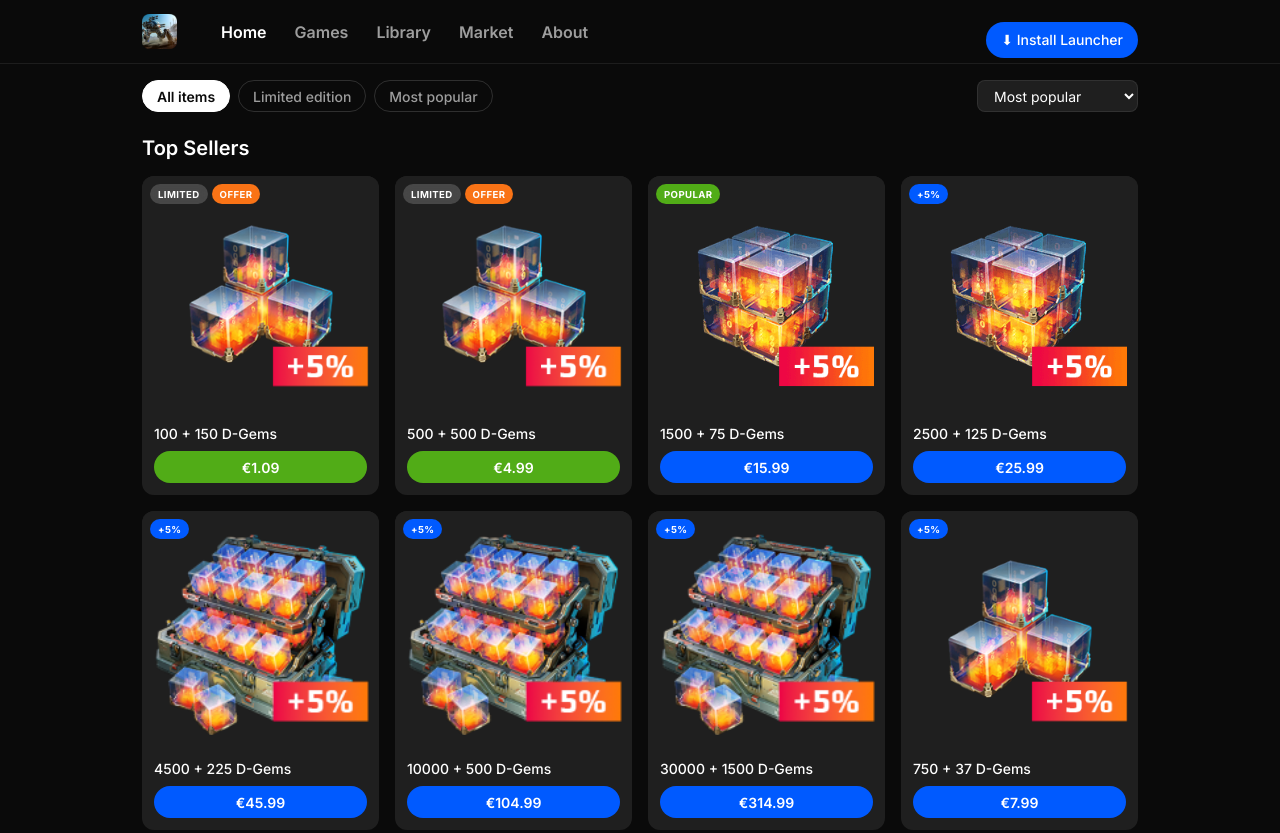
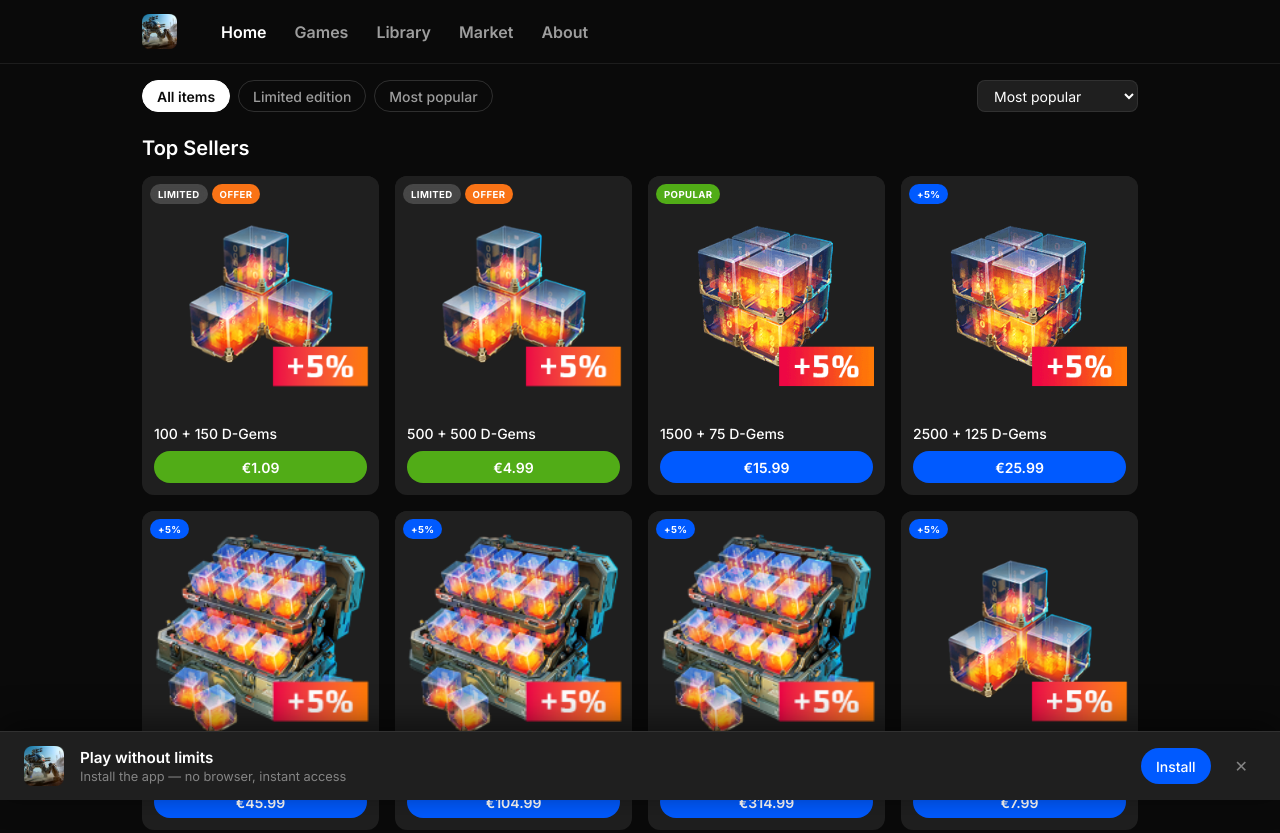
Before and after one commit to silentPandaren/pwa-proto, a website: page public/index.html in a window 1280 px wide. Shown: the top 833 px of the page. Drawn offline with Linux system fonts and the light colour scheme.

Commit message:
Replace install button with full-width bottom banner
- Removed Install Launcher button from header
- Added fixed bottom banner with logo, persuasive text, Install button, and close (✕)
- Banner animates up from bottom, dismissable via close button

Co-Authored-By: Claude Sonnet 4.6 <noreply@anthropic.com>

```diff
--- a/public/css/styles.css
+++ b/public/css/styles.css
@@ -482,6 +482,80 @@ a.btn-primary, button.btn-primary {
 .status-processing { background: rgba(249,115,22,0.15); color: #fb923c; }
 .status-delivered  { background: rgba(0,90,255,0.15);   color: #005aff; }
 
+/* ── INSTALL BANNER ──────────────────────────────────────────────────── */
+#install-banner {
+  position: fixed;
+  bottom: 0;
+  left: 0;
+  right: 0;
+  z-index: 200;
+  background: var(--surface);
+  border-top: 1px solid var(--border);
+  display: flex;
+  align-items: center;
+  gap: 16px;
+  padding: 14px 24px;
+  box-shadow: 0 -8px 32px rgba(0,0,0,0.5);
+  animation: slideUp 0.3s ease;
+}
+
+@keyframes slideUp {
+  from { transform: translateY(100%); }
+  to   { transform: translateY(0); }
+}
+
+.install-banner-logo {
+  height: 40px;
+  width: 40px;
+  object-fit: contain;
+  flex-shrink: 0;
+}
+
+.install-banner-text {
+  display: flex;
+  flex-direction: column;
+  gap: 2px;
+  flex: 1;
+}
+.install-banner-text strong {
+  font-size: 0.95rem;
+  font-weight: 600;
+  color: var(--text);
+}
+.install-banner-text span {
+  font-size: 0.8rem;
+  color: var(--text-muted);
+}
+
+.install-banner-btn {
+  background: var(--primary);
+  color: #ffffff;
+  border: none;
+  padding: 0 20px;
+  height: 38px;
+  border-radius: 9999px;
+  font-size: 0.875rem;
+  font-weight: 600;
+  font-family: inherit;
+  cursor: pointer;
+  flex-shrink: 0;
+  transition: background 0.15s;
+}
+.install-banner-btn:hover { background: var(--primary-dark); }
+
+.install-banner-close {
+  background: none;
+  border: none;
+  color: var(--text-muted);
+  font-size: 1rem;
+  cursor: pointer;
+  padding: 4px 8px;
+  flex-shrink: 0;
+  transition: color 0.15s;
+  line-height: 1;
+}
+.install-banner-close:hover { color: var(--text); }
+
 /* ── TOAST ───────────────────────────────────────────────────────────── */
 button { font-family: inherit; }
 
--- a/public/index.html
+++ b/public/index.html
@@ -31,9 +31,7 @@
     <a href="#" class="nav-link">Market</a>
     <a href="#" class="nav-link">About</a>
   </nav>
-  <div class="header-actions">
-    <button id="install-btn" class="btn btn-primary" hidden>⬇ Install Launcher</button>
-  </div>
+  <div class="header-actions"></div>
 </header>
 
 <div class="filter-section">
@@ -60,6 +58,16 @@
   <button id="unsubscribe-btn" hidden>🔕 Disable Notifications</button>
 </div>
 
+<div id="install-banner" hidden>
+  <img src="/images/showcase_logo.png" class="install-banner-logo" alt="">
+  <div class="install-banner-text">
+    <strong>Play without limits</strong>
+    <span>Install the app — no browser, instant access</span>
+  </div>
+  <button class="install-banner-btn" id="install-btn">Install</button>
+  <button class="install-banner-close" id="install-close" aria-label="Close">✕</button>
+</div>
+
 <div id="toast"></div>
 
 <script src="/js/products.js"></script>
--- a/public/js/app.js
+++ b/public/js/app.js
@@ -10,28 +10,35 @@ if ('serviceWorker' in navigator) {
   });
 }
 
-// ── INSTALL PROMPT ────────────────────────────────────────────────────────────
+// ── INSTALL BANNER ────────────────────────────────────────────────────────────
 let deferredInstallPrompt = null;
+const installBanner = document.getElementById('install-banner');
+const installBtn    = document.getElementById('install-btn');
+const installClose  = document.getElementById('install-close');
 
 window.addEventListener('beforeinstallprompt', (event) => {
   event.preventDefault();
   deferredInstallPrompt = event;
-  const installBtn = document.getElementById('install-btn');
-  if (installBtn) installBtn.hidden = false;
+  if (installBanner) installBanner.hidden = false;
 });
 
-document.getElementById('install-btn')?.addEventListener('click', async () => {
+installBtn?.addEventListener('click', async () => {
   if (!deferredInstallPrompt) return;
   deferredInstallPrompt.prompt();
   const { outcome } = await deferredInstallPrompt.userChoice;
   console.log('Install prompt outcome:', outcome);
   deferredInstallPrompt = null;
-  document.getElementById('install-btn').hidden = true;
+  if (installBanner) installBanner.hidden = true;
+});
+
+installClose?.addEventListener('click', () => {
+  if (installBanner) installBanner.hidden = true;
 });
 
 window.addEventListener('appinstalled', () => {
   console.log('App installed');
   deferredInstallPrompt = null;
+  if (installBanner) installBanner.hidden = true;
 });
 
 // ── PUSH BUTTON WIRING ────────────────────────────────────────────────────────
```
